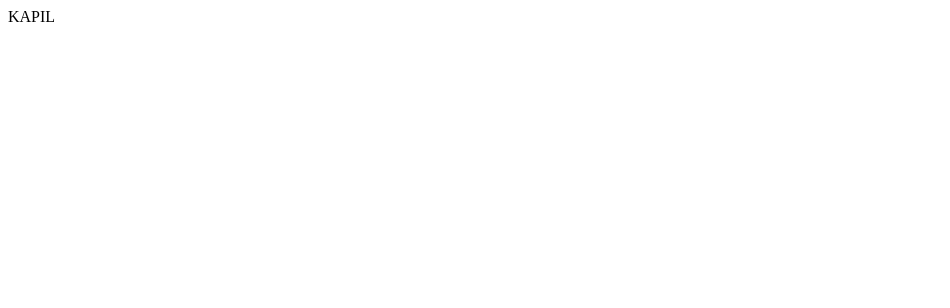
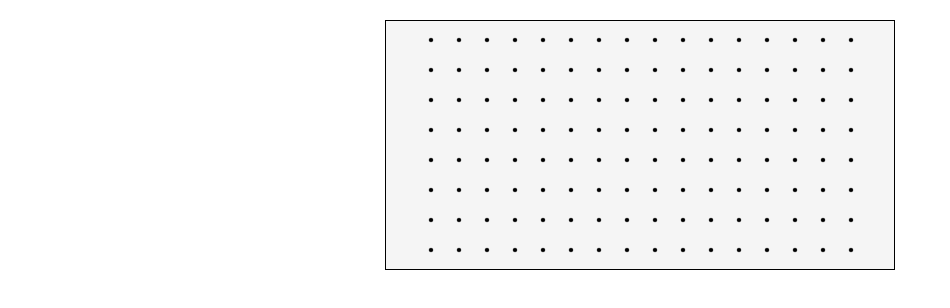
Before and after one commit to kapilkatkar/Portfolio, a React (Vite) app: page / in a window 1280 px wide. Shown: the top 308 px of the page, without its empty margins (0-950 px from the left). Built offline with nearby package versions, Linux system fonts and the light colour scheme.

Commit message:
circular animation

```diff
--- /dev/null
+++ b/src/component/Home.css
@@ -0,0 +1,5 @@
+/* body {
+  height: 100vh;
+  margin: 0;
+  background: linear-gradient(to bottom, #bee4eb, #c1c7ddff);
+} */
--- a/src/component/Home.jsx
+++ b/src/component/Home.jsx
@@ -1,8 +1,10 @@
 import { Link } from "react-router-dom";
+import "./Home.css";
+import CircularAnimation from "./circularAnimation";
 const Home = () => {
   return (
     <div>
-      <div>KAPIL</div>
+      <CircularAnimation></CircularAnimation>
     </div>
   );
 };
--- /dev/null
+++ b/src/component/circularAnimation.jsx
@@ -0,0 +1,91 @@
+import { useEffect, useState, useRef } from "react";
+
+const CircularAnimation = () => {
+  const [mousePosition, setMousePosition] = useState({ x: -1000, y: -1000 }); // offscreen start
+  const boxRef = useRef(null);
+
+  const rows = 8;
+  const cols = 16;
+  const circles = [];
+  const baseSize = 20;
+  const gap = 8;
+
+  useEffect(() => {
+    const handleMouseMove = (e) => {
+      setMousePosition({ x: e.clientX, y: e.clientY });
+      console.log("mousePosition", mousePosition);
+    };
+    window.addEventListener("mousemove", handleMouseMove);
+    return () => window.removeEventListener("mousemove", handleMouseMove);
+  });
+
+  //x,y co ordinates of circle
+  const getCirclePosition = (index) => {
+    if (!boxRef.current) return { x: 0, y: 0 };
+    const rect = boxRef.current.getBoundingClientRect(); // returns an object that describes the size and position of an element relative to the viewport
+
+    const col = index % cols;
+    const row = Math.floor(index / cols);
+    const x = rect.left + gap + col * (baseSize + gap) + baseSize / 2;
+    const y = rect.top + gap + row * (baseSize + gap) + baseSize / 2;
+    return { x, y };
+  };
+
+  const maxDistance = 150;
+  const minScale = 0.2;
+  const maxScale = 2;
+
+  for (let i = 0; i < rows * cols; i++) {
+    const { x, y } = getCirclePosition(i);
+    const dx = mousePosition.x - x;
+    const dy = mousePosition.y - y;
+    const distance = Math.sqrt(dx * dx + dy * dy);
+
+    let scale = maxScale - (distance / maxDistance) * (maxScale - minScale); //Distance badhne par circle ka size min hoga
+    scale = Math.min(Math.max(scale, minScale), maxScale);
+    circles.push(
+      <div
+        key={i}
+        style={{
+          width: `${baseSize}px`,
+          height: `${baseSize}px`,
+          border: "1px solid black",
+          borderRadius: "50%",
+          background: "black",
+          margin: `${gap / 2}px`,
+          transform: `scale(${scale})`,
+          transformOrigin: "center",
+          transition: "transform 0.1s ease-out",
+        }}
+      />
+    );
+  }
+  return (
+    <div
+      ref={boxRef}
+      style={{
+        width: "500px",
+        border: "1px solid black",
+        margin: "20px auto",
+        display: "grid",
+        gridTemplateColumns: `repeat(${cols}, ${baseSize + gap}px)`,
+        justifyContent: "center",
+        alignContent: "center",
+        padding: `${gap / 2}px`,
+        boxSizing: "content-box",
+        backgroundColor: "#f5f5f5",
+      }}
+    >
+      {circles}
+    </div>
+  );
+};
+export default CircularAnimation;
+/**
+ * 1.create a box, and add circles inside the box, Layout the Circles in a Grid
+ * 2.capture the mouse’s position globally
+ * 3.get Distance from Mouse to Each Circle
+ * 4.Inside the loop, calculate the distance from each circle to the mouse and scale it.
+ *
+ *
+ */
```
